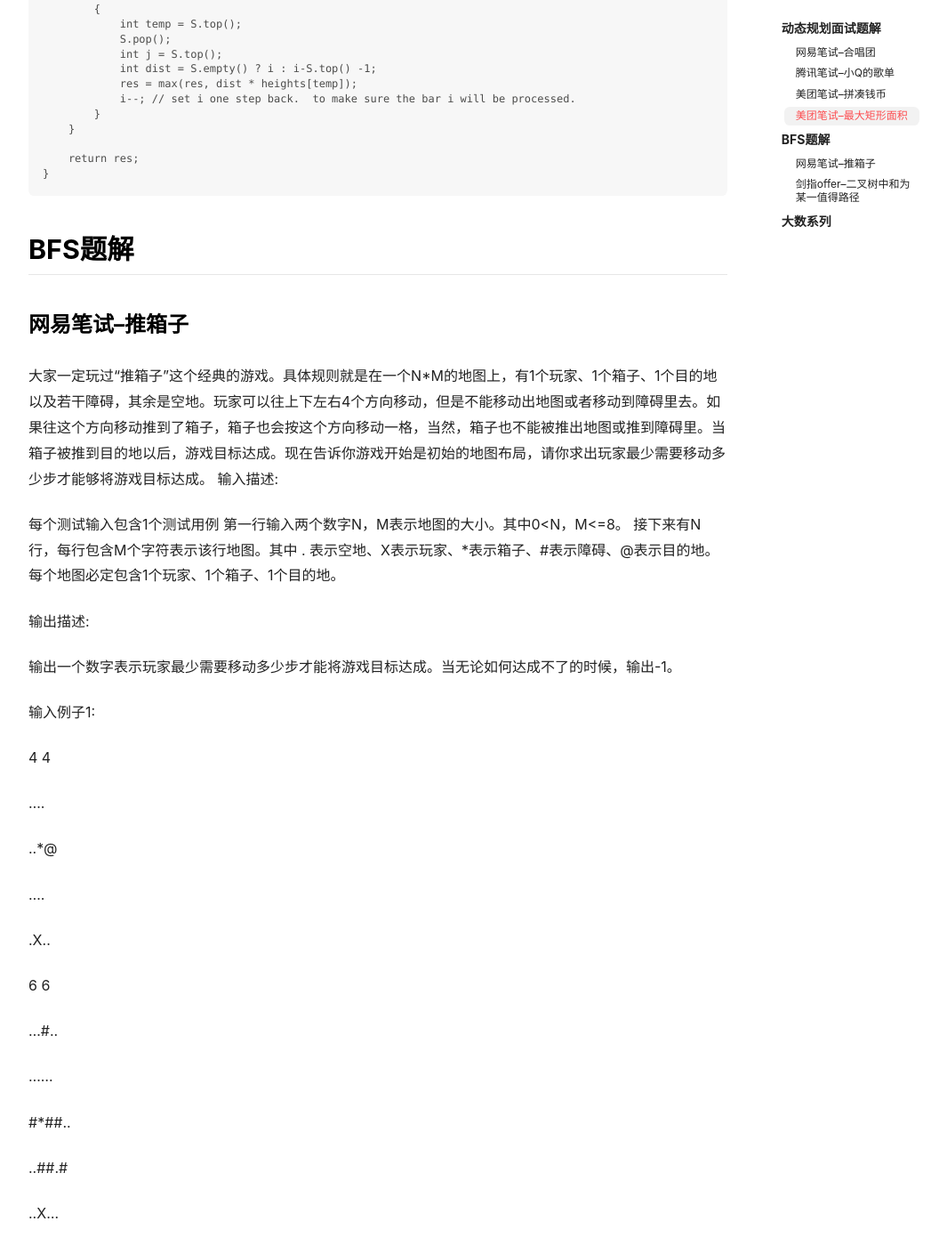
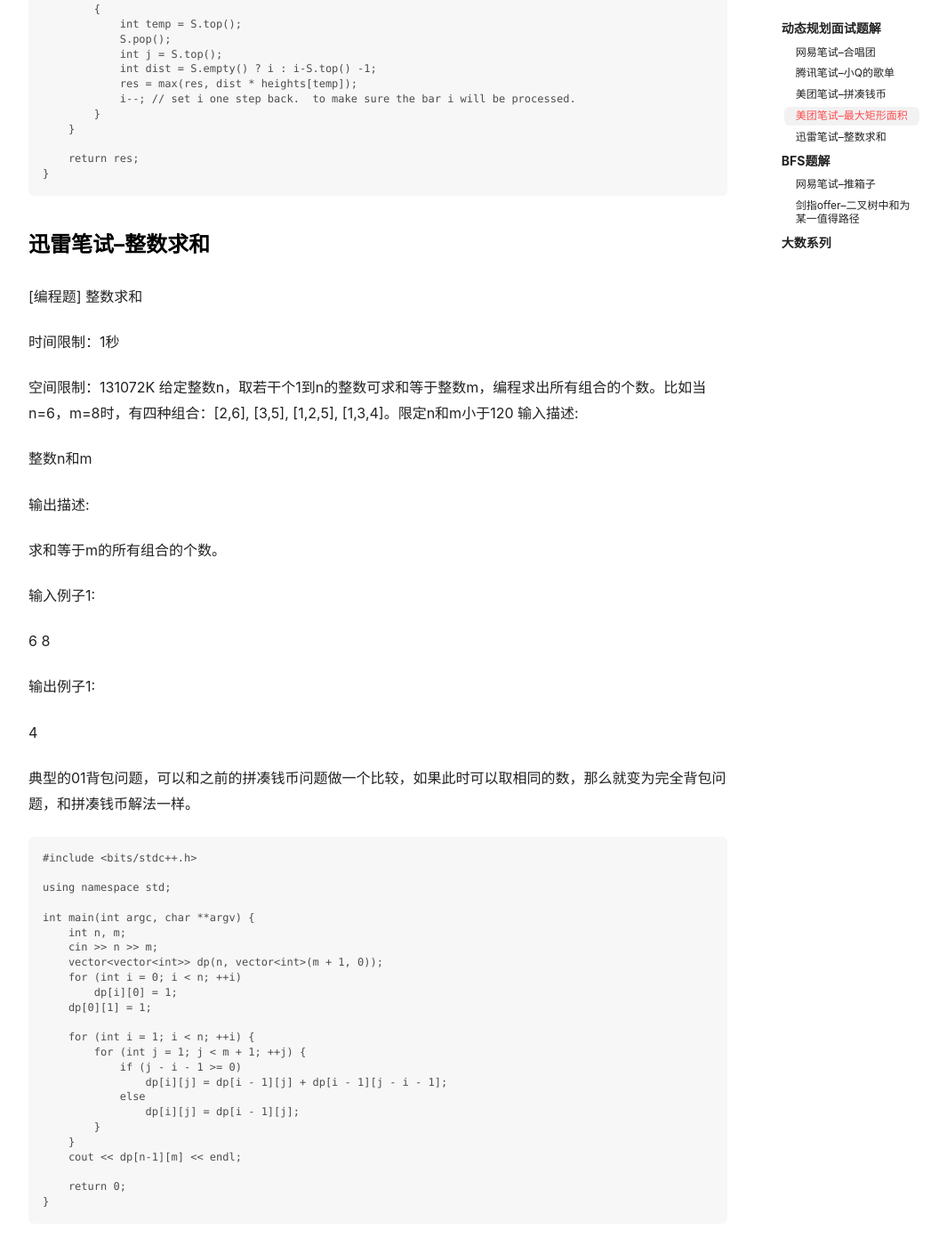
Before and after one commit to WingsGo/WingsGo.github.io, a Jekyll site: the page built from _posts/2018-09-03-interview-programming.md, in a window 1280 px wide and 1400 px high, scrolled down 5723 px. Shown: the whole window at 89% size, without its empty margins (105-1170 px from the left). Built offline with Jekyll 4.4.1, drawn with Linux system fonts in a browser that asks for light colours; nearby versions of some CDN libraries; comment, search, counter and statistics services are not loaded.

Commit message:
added sum problem solution

```diff
--- a/_posts/2018-09-03-interview-programming.md
+++ b/_posts/2018-09-03-interview-programming.md
@@ -289,6 +289,60 @@ tags:
 	    return res;
 	}
 
+### 迅雷笔试--整数求和
+[编程题] 整数求和
+
+时间限制：1秒
+
+空间限制：131072K
+给定整数n，取若干个1到n的整数可求和等于整数m，编程求出所有组合的个数。比如当n=6，m=8时，有四种组合：[2,6], [3,5], [1,2,5], [1,3,4]。限定n和m小于120
+输入描述:
+
+整数n和m
+
+
+
+输出描述:
+
+求和等于m的所有组合的个数。
+
+
+输入例子1:
+
+6 8
+
+
+输出例子1:
+
+4
+
+典型的01背包问题，可以和之前的拼凑钱币问题做一个比较，如果此时可以取相同的数，那么就变为完全背包问题，和拼凑钱币解法一样。
+
+    #include <bits/stdc++.h>
+
+	using namespace std;
+
+	int main(int argc, char **argv) {
+	    int n, m;
+	    cin >> n >> m;
+	    vector<vector<int>> dp(n, vector<int>(m + 1, 0));
+	    for (int i = 0; i < n; ++i)
+	        dp[i][0] = 1;
+	    dp[0][1] = 1;
+
+	    for (int i = 1; i < n; ++i) {
+	        for (int j = 1; j < m + 1; ++j) {
+	            if (j - i - 1 >= 0)
+	                dp[i][j] = dp[i - 1][j] + dp[i - 1][j - i - 1];
+	            else
+	                dp[i][j] = dp[i - 1][j];
+	        }
+	    }
+	    cout << dp[n-1][m] << endl;
+
+	    return 0;
+	}
+
 
 
 ## BFS题解
```
